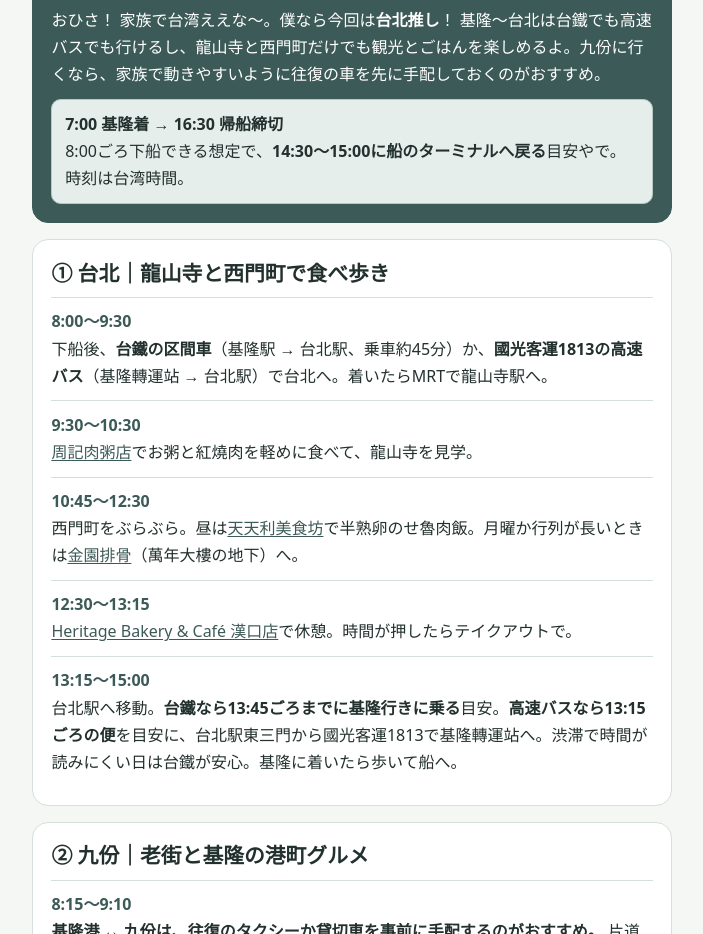
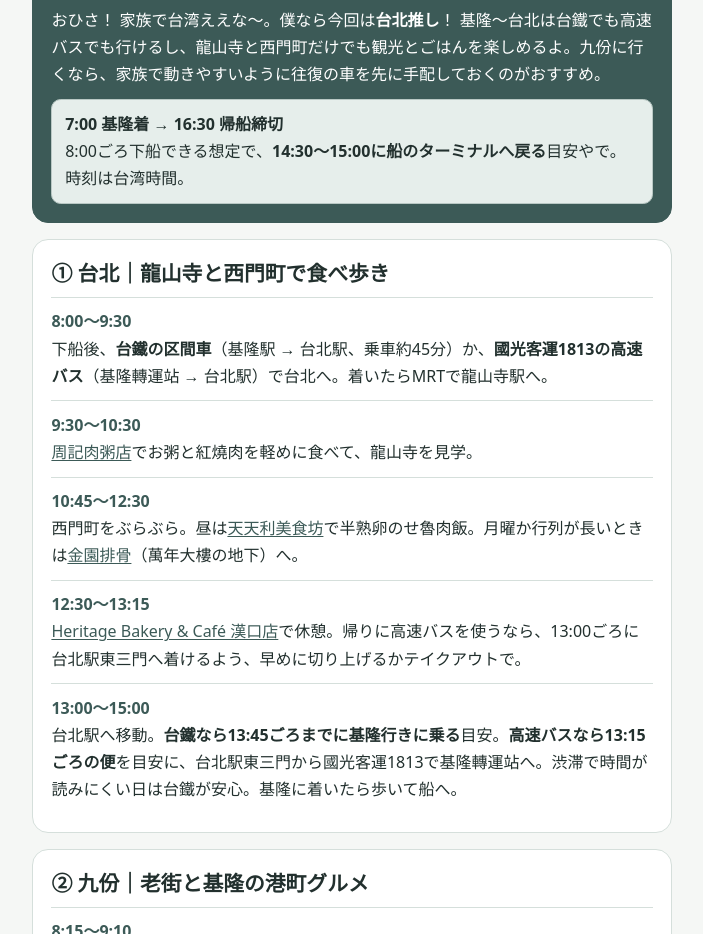
Before and after one commit to AustinF02/AustinF02, a plain HTML site: page docs/index.html in a window 1280 px wide. Shown: the part 166-1100 px from the top of the page, without its empty margins (288-991 px from the left). Drawn offline with Linux system fonts and the light colour scheme.

Commit message:
Allow time to reach the express bus stop

```diff
--- a/docs/index.html
+++ b/docs/index.html
@@ -51,8 +51,8 @@ footer { font-size: .93rem }
 <dt>8:00〜9:30</dt><dd>下船後、<strong>台鐵の区間車</strong>（基隆駅 → 台北駅、乗車約45分）か、<strong>國光客運1813の高速バス</strong>（基隆轉運站 → 台北駅）で台北へ。着いたらMRTで龍山寺駅へ。</dd>
 <dt>9:30〜10:30</dt><dd><a href="https://maps.app.goo.gl/jjq5J3iYAQPT2vWZ6?g_st=ipc">周記肉粥店</a>でお粥と紅燒肉を軽めに食べて、龍山寺を見学。</dd>
 <dt>10:45〜12:30</dt><dd>西門町をぶらぶら。昼は<a href="https://maps.app.goo.gl/7yKagBbrRP7kwcft8?g_st=ipc">天天利美食坊</a>で半熟卵のせ魯肉飯。月曜か行列が長いときは<a href="https://maps.app.goo.gl/1nVrvcXK5RhFBA6S6?g_st=ipc">金園排骨</a>（萬年大樓の地下）へ。</dd>
-<dt>12:30〜13:15</dt><dd><a href="https://maps.app.goo.gl/tBKQdjVDtTaYxCNA8?g_st=ipc">Heritage Bakery &amp; Café 漢口店</a>で休憩。時間が押したらテイクアウトで。</dd>
-<dt>13:15〜15:00</dt><dd>台北駅へ移動。<strong>台鐵なら13:45ごろまでに基隆行きに乗る</strong>目安。<strong>高速バスなら13:15ごろの便</strong>を目安に、台北駅東三門から國光客運1813で基隆轉運站へ。渋滞で時間が読みにくい日は台鐵が安心。基隆に着いたら歩いて船へ。</dd>
+<dt>12:30〜13:15</dt><dd><a href="https://maps.app.goo.gl/tBKQdjVDtTaYxCNA8?g_st=ipc">Heritage Bakery &amp; Café 漢口店</a>で休憩。帰りに高速バスを使うなら、13:00ごろに台北駅東三門へ着けるよう、早めに切り上げるかテイクアウトで。</dd>
+<dt>13:00〜15:00</dt><dd>台北駅へ移動。<strong>台鐵なら13:45ごろまでに基隆行きに乗る</strong>目安。<strong>高速バスなら13:15ごろの便</strong>を目安に、台北駅東三門から國光客運1813で基隆轉運站へ。渋滞で時間が読みにくい日は台鐵が安心。基隆に着いたら歩いて船へ。</dd>
 </dl>
 </section>
 <section>
```
